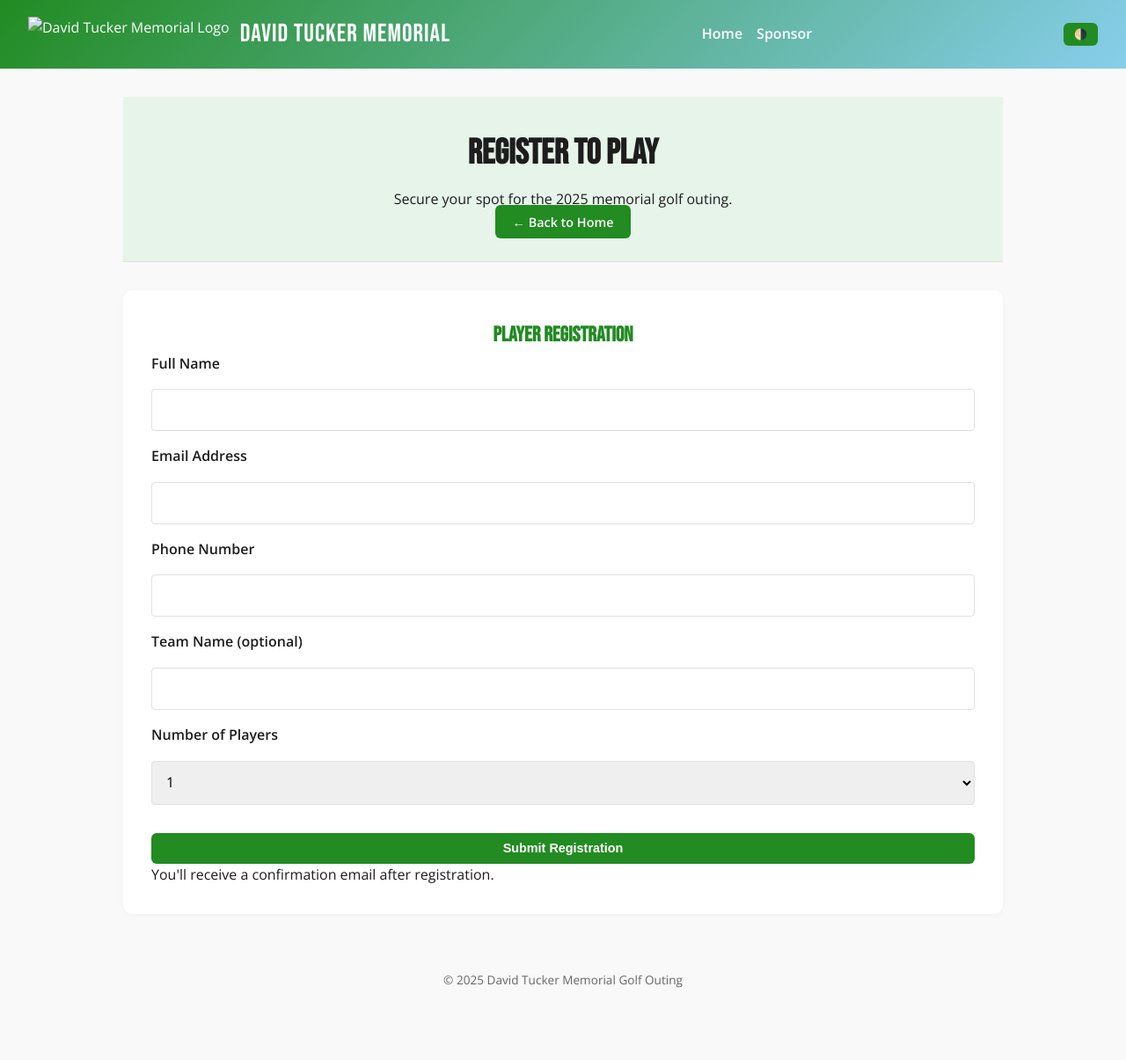
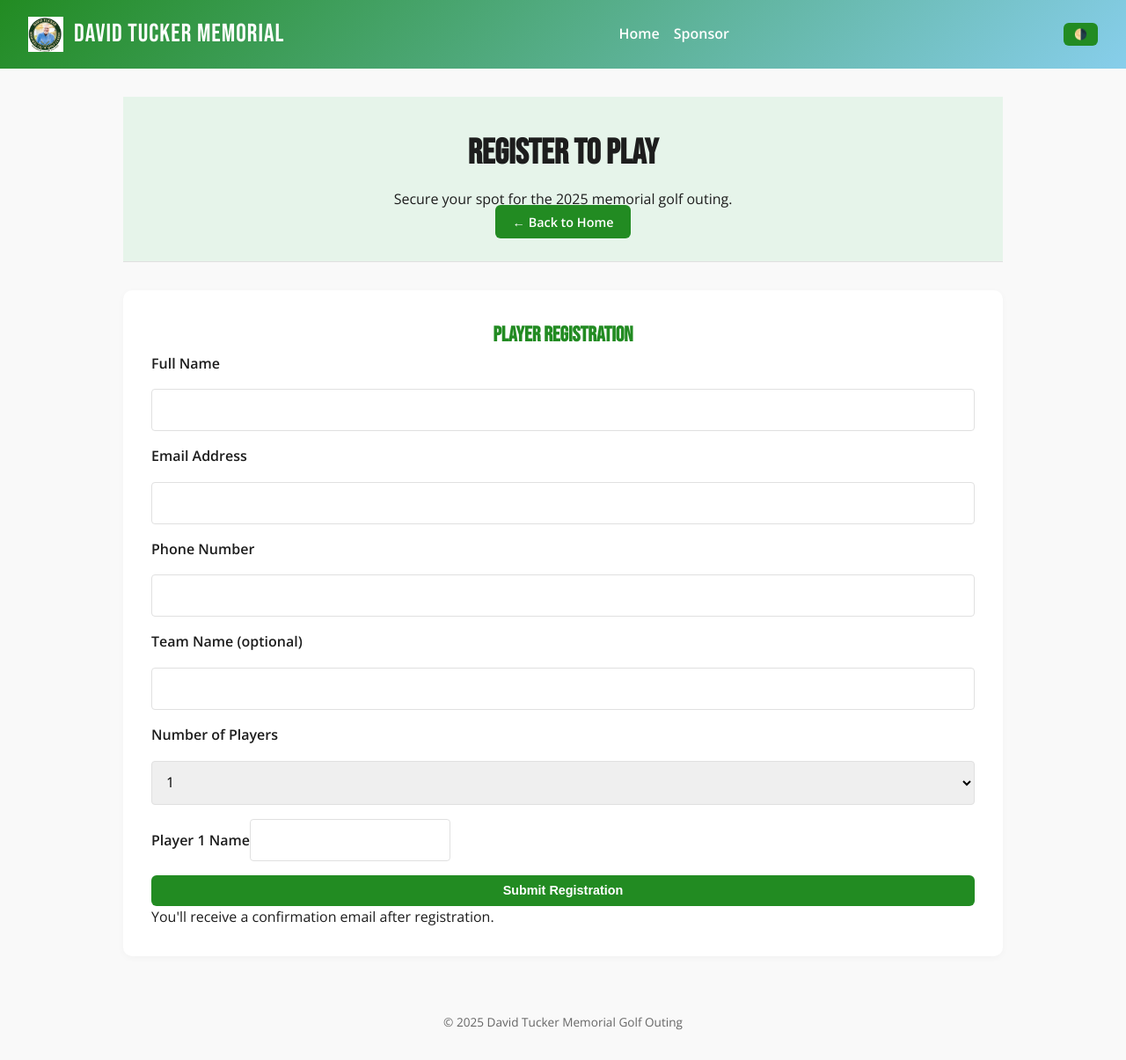
Before and after one commit to mbtucker25/david-tucker-events, a plain HTML site: page register.html in a window 1280 px wide. Shown: the whole page at 88% size. Before the commit the page ends 1157 px from the top, so only its background shows below. Drawn offline with nearby package versions, Linux system fonts and the light colour scheme; files that its build step writes are made by us from their sources.

```diff
--- a/register.html
+++ b/register.html
@@ -1,18 +1,17 @@
-<!-- register.html (modernized) -->
 <!DOCTYPE html>
 <html lang="en">
 <head>
   <meta charset="UTF-8" />
   <meta name="viewport" content="width=device-width, initial-scale=1.0" />
   <title>Register – David Tucker Memorial Golf Outing</title>
-  <link rel="stylesheet" href="styles.css" />
+  <link rel="stylesheet" href="css/styles.css" />
   <link href="https://fonts.googleapis.com/css2?family=Bebas+Neue&family=Open+Sans:wght@400;600;700&display=swap" rel="stylesheet">
 </head>
 <body>
 
 <header class="site-header">
   <div class="brand">
-    <img src="DavidTuckerLogo.png" alt="David Tucker Memorial Logo" class="brand-logo"/>
+    <img src="images/DavidTuckerLogo.png" alt="David Tucker Memorial Logo" class="brand-logo"/>
     <span class="brand-name">David Tucker Memorial</span>
   </div>
   <nav class="main-nav" aria-label="Main navigation">
@@ -67,6 +66,6 @@
 <footer>
   <p>&copy; 2025 David Tucker Memorial Golf Outing</p>
 </footer>
-<script src="script.js"></script>
+<script src="js/script.js"></script>
 </body>
 </html>
```
